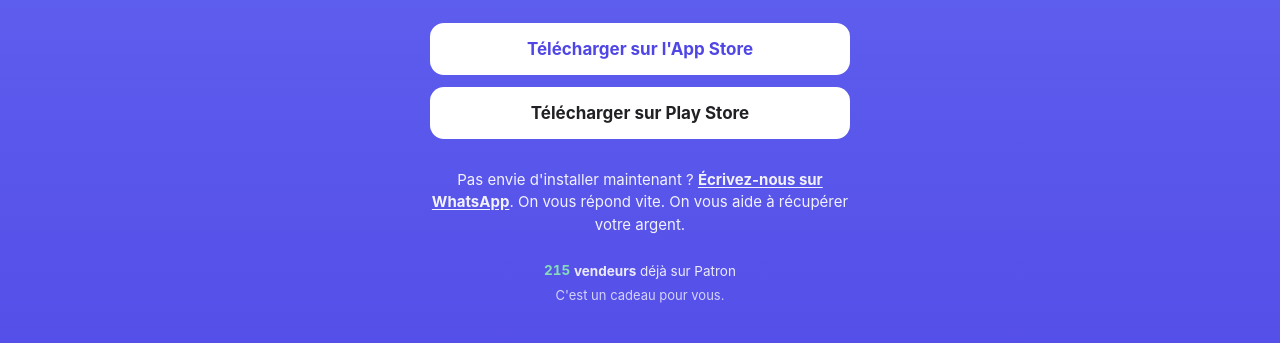
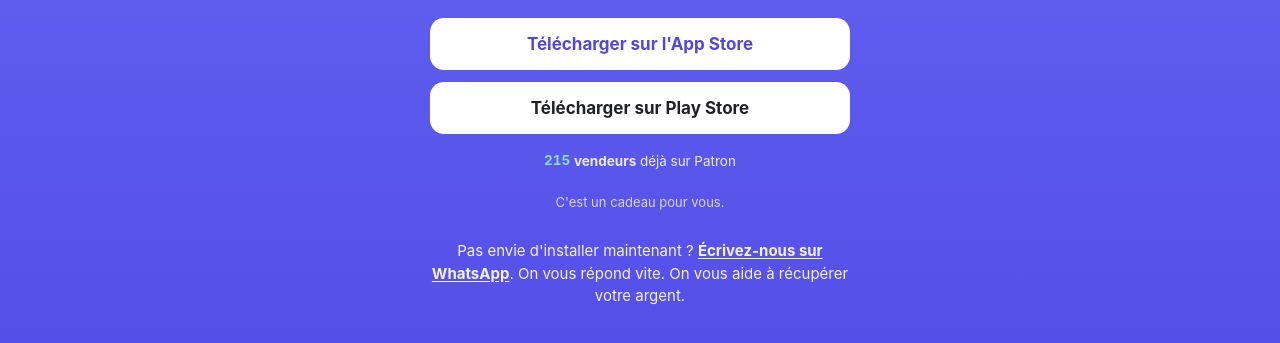
Before and after one commit to kolilink/patron-site, a plain HTML site: page invite/index.html in a window 1280 px wide. Shown: the part 229-572 px from the top of the page. Drawn offline with Linux system fonts and the light colour scheme; no server answers.

Commit message:
Invite: proof under buttons, gift as offer, WhatsApp step-down

```diff
--- a/invite/index.html
+++ b/invite/index.html
@@ -153,12 +153,12 @@
 
 
         .foot {
-            margin-top: 8px;
+            margin-top: 26px;
             font-size: 13px;
             opacity: .75;
         }
 
-        /* Le repli WhatsApp : un lien texte sous les boutons, pas un
+        /* Le repli WhatsApp : un lien texte après l'offre, pas un
            troisième bouton — l'installation reste la seule grande action. */
         .wa {
             font-size: 15px;
@@ -174,13 +174,13 @@
             text-underline-offset: 2px;
         }
 
-        /* La preuve, en bas : elle s'installe en fondu, sans jamais
+        /* La preuve, sous les boutons : elle s'installe en fondu, sans jamais
            voyager. Le nombre est vérifié à chaque publication du site
            (commerces réels, comptes de test exclus) et épinglé par la
            garde. */
         .proof {
             font-variant-numeric: tabular-nums;
-            margin-top: 26px;
+            margin-top: 18px;
             font-size: 13.5px;
             opacity: 0;
             animation: proof-in .6s ease .55s forwards;
@@ -294,11 +294,11 @@
             })();
         </script>
 
-        <p class="wa">Pas envie d'installer maintenant ? <a href="https://wa.me/16094454809">Écrivez-nous sur WhatsApp</a>. On vous répond vite. On vous aide à récupérer votre argent.</p>
-
         <div class="proof"><strong><span id="shop-count" class="num">215</span> vendeurs</strong> déjà sur Patron</div>
 
         <div class="foot">C'est un cadeau pour vous.</div>
+
+        <p class="wa">Pas envie d'installer maintenant ? <a href="https://wa.me/16094454809">Écrivez-nous sur WhatsApp</a>. On vous répond vite. On vous aide à récupérer votre argent.</p>
     </div>
 
     <script>
```
